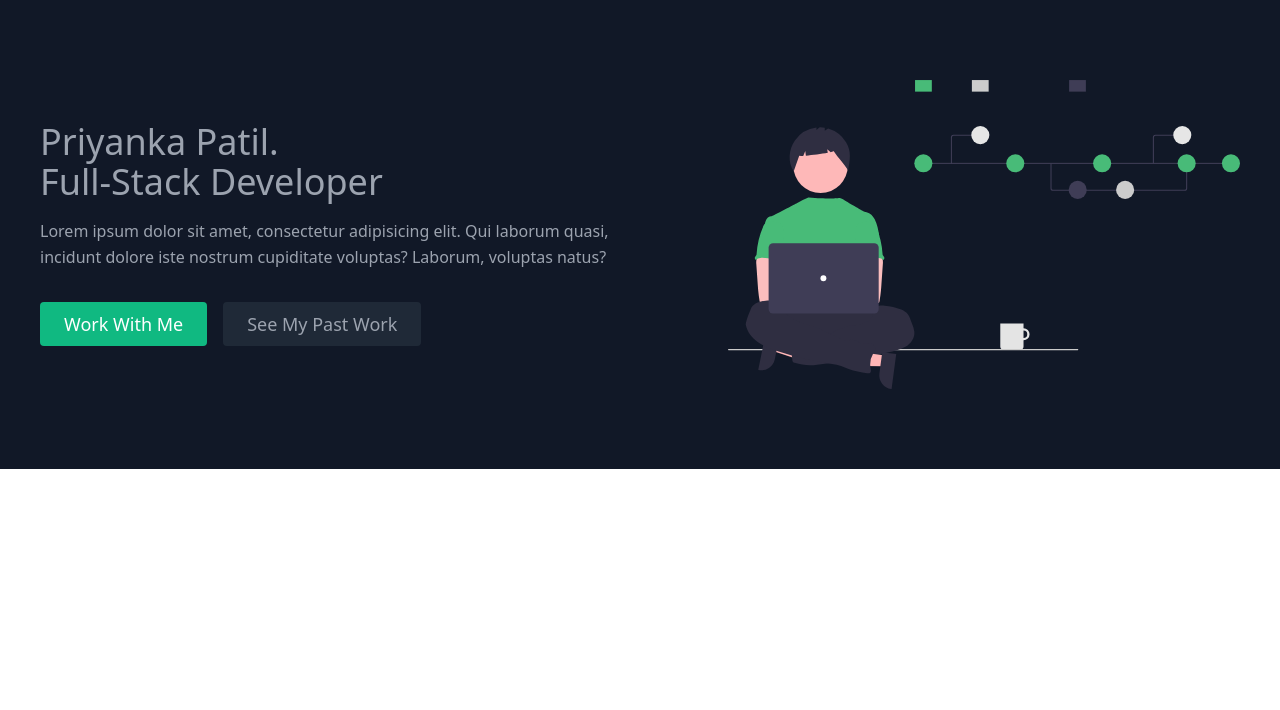
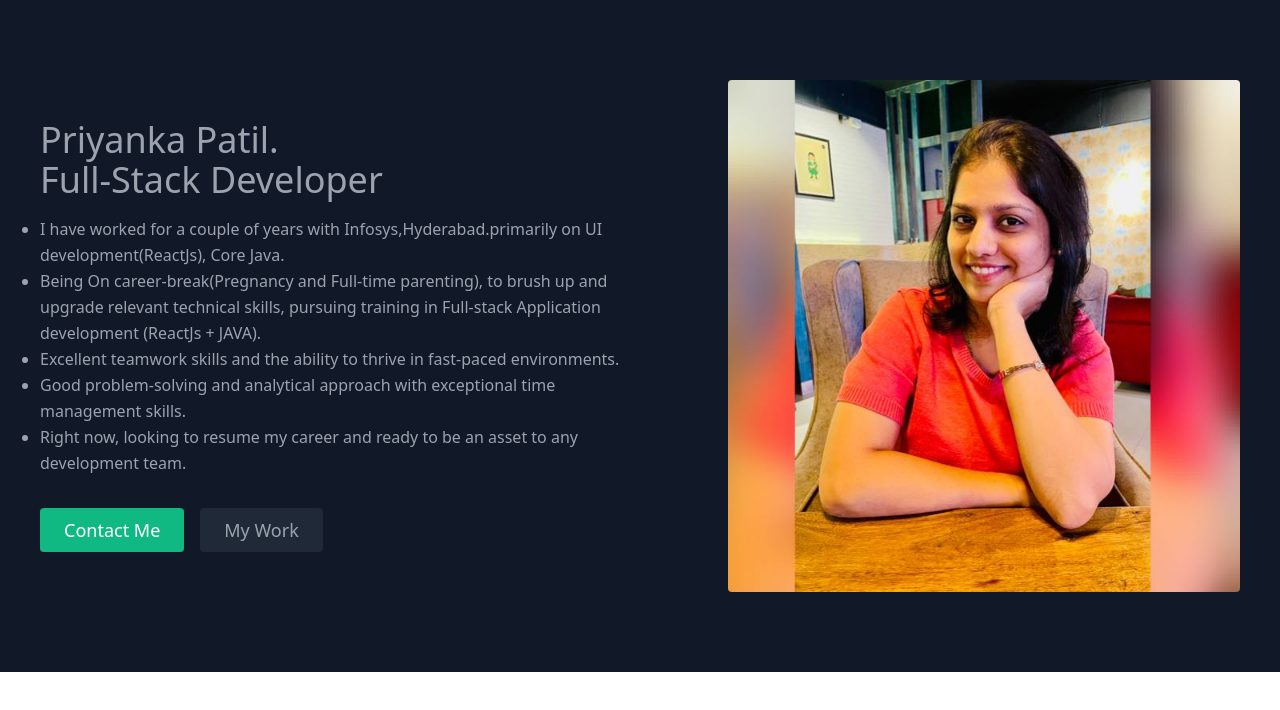
Before and after one commit to PripatOnGit/Priyanka_Patil_Portfolio_Website, a React (Create React App) app: page / in a window 1280 px wide. Shown: the top 710 px of the page. Built offline with nearby package versions, Linux system fonts and the light colour scheme.

Commit message:
About Component created

```diff
--- a/src/components/About.js
+++ b/src/components/About.js
@@ -4,26 +4,31 @@ export default function About(){
       <section id="about">
         <div className="container mx-auto flex px-10 py-20 md:flex-row flex-col items-center">
           <div className="lg:flex-grow md:w-1/2 lg:pr-24 md:pr-16 flex flex-col md:items-start md:text-left mb-16 md:mb-0 items-center text-center">
+
           <h1 className="title-font sm:text-4xl text-3xl mb-4 font-medium">
             Priyanka Patil.
             <br></br>
             Full-Stack Developer
           </h1>
           <p className="mb-8 leading-relaxed">
-            Lorem ipsum dolor sit amet, consectetur adipisicing elit. Qui
-            laborum quasi, incidunt dolore iste nostrum cupiditate voluptas?
-            Laborum, voluptas natus?
+            <ul className = "list-disc">
+              <li>I have worked for a couple of years with Infosys,Hyderabad.primarily on UI development(ReactJs), Core Java.</li>
+              <li>Being On career-break(Pregnancy and Full-time parenting), to brush up and upgrade relevant technical skills, pursuing training in Full-stack Application development (ReactJs + JAVA).</li>
+              <li>Excellent teamwork skills and the ability to thrive in fast-paced environments. </li>
+              <li>Good problem-solving and analytical approach with exceptional time management skills.</li>
+              <li>Right now, looking to resume my career and ready to be an asset to any development team.</li>
+            </ul>
           </p>
           <div className="flex justify-center">
             <a
               href="#contact"
               className="inline-flex text-white bg-green-500 border-0 py-2 px-6 focus:outline-none hover:bg-green-600 rounded text-lg">
-              Work With Me
+              Contact Me
             </a>
             <a
               href="#projects"
               className="ml-4 inline-flex text-gray-400 bg-gray-800 border-0 py-2 px-6 focus:outline-none hover:bg-gray-700 hover:text-white rounded text-lg">
-              See My Past Work
+              My Work
             </a>
           </div>
         </div>
@@ -31,7 +36,7 @@ export default function About(){
               <img
               className="object-cover object-center rounded"
               alt="hero"
-            src="./coding.svg"
+              src="./Priyanka_Patil.jpg"
               />
         </div>
         </div>
```
Also changed, not shown: public/Priyanka_Patil.jpg (added), public/dev.jpg (added). Lines whose indentation alone changed are shown as unchanged.
